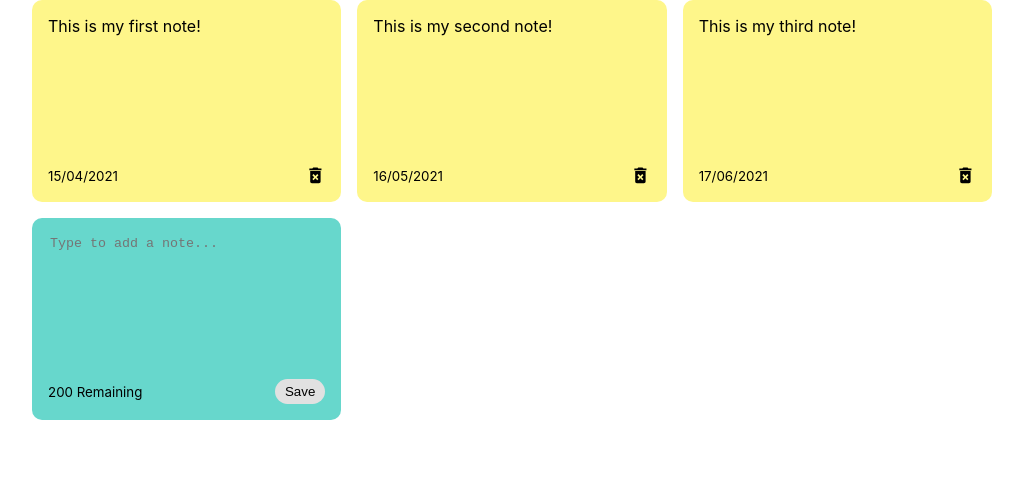
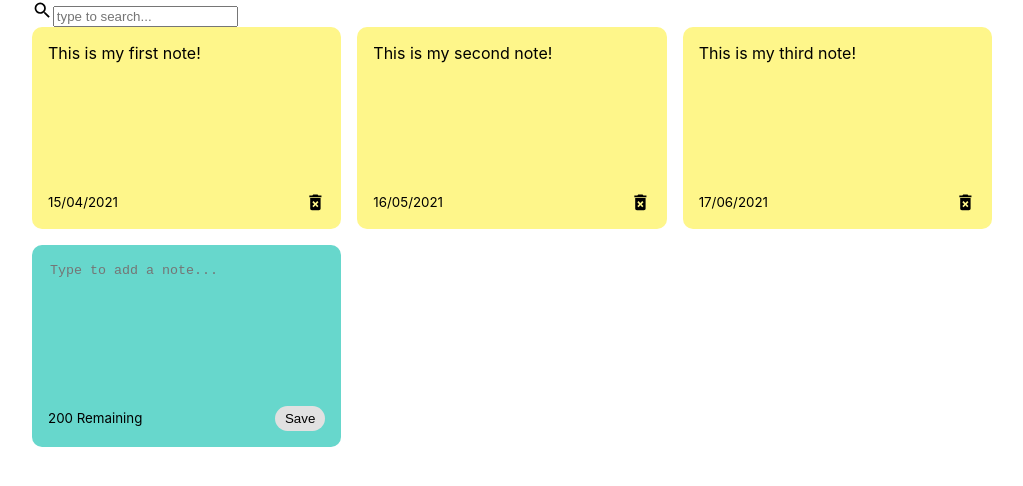
Before and after one commit to d-cryptic/note-app-react, a React (Create React App) app: page / in a window 1280 px wide. Shown: the top 486 px of the page, without its empty margins (128-1151 px from the left). Built offline with nearby package versions, Linux system fonts and the light colour scheme.

Commit message:
search bar added

```diff
--- a/src/App.js
+++ b/src/App.js
@@ -2,6 +2,7 @@
 import { nanoid } from "nanoid";
 import NotesList from "./components/NoteList";
 import "./App.css";
+import Search from "./components/Search";
 
 const App = () => {
   const [notes, setNotes] = useState([
@@ -44,6 +45,7 @@
 
   return (
     <div className="container">
+      <Search />
       <NotesList
         notes={notes}
         handleAddNote={addNote}
--- /dev/null
+++ b/src/components/Search/index.js
@@ -0,0 +1,13 @@
+import React from "react";
+import { MdSearch } from "react-icons/md";
+
+const Search = () => {
+  return (
+    <div className="search">
+      <MdSearch className="search-icons" size="1.3rem" />
+      <input type="text" placeholder="type to search..." />
+    </div>
+  );
+};
+
+export default Search;
--- a/src/components/note/note.css
+++ b/src/components/note/note.css
@@ -14,3 +14,7 @@
   align-items: center;
   justify-content: space-between;
 }
+
+.delete-icon {
+  cursor: pointer;
+}
```
Also changed, not shown: 1 other file (tests, documents, lock files or other folders).
